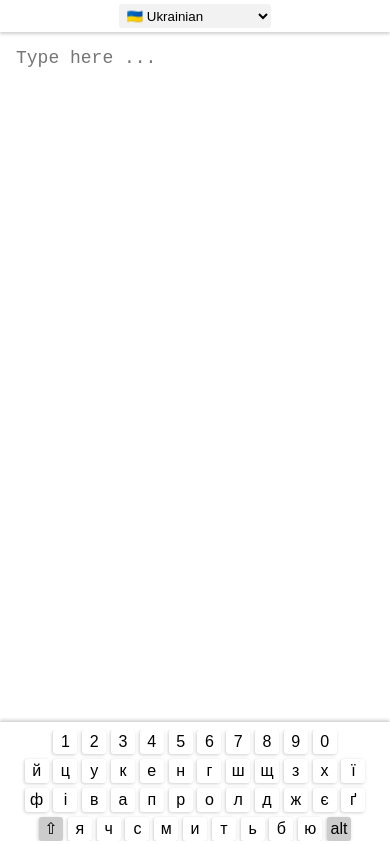
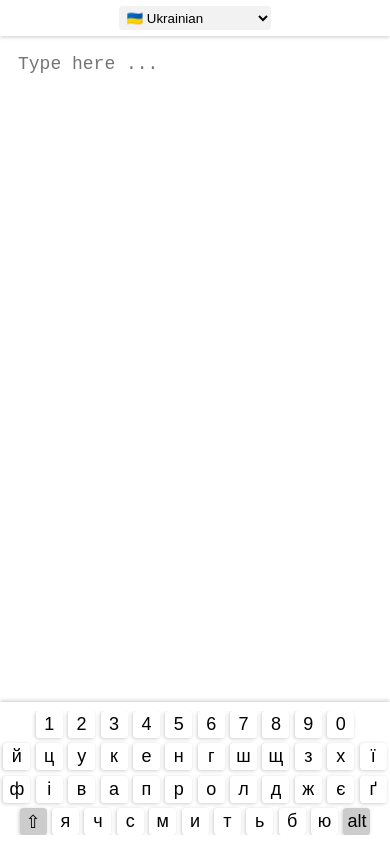
Before and after one commit to IntegerVector/virtual-keyboard, an Angular app: page / in a window 390 px wide. Built offline with nearby package versions, Linux system fonts and the light colour scheme.

Commit message:
key size fixed

```diff
--- a/src/app/app.component.css
+++ b/src/app/app.component.css
@@ -33,9 +33,3 @@
   -webkit-box-shadow: 0 -0.1rem 0.2rem 0.01rem #00000030;
   -moz-box-shadow: 0 -0.1rem 0.2rem 0.01rem #00000030;
 }
-
-@media only screen and (max-width: 900px) {
-  .virtual-keyboard__keyboard {
-    padding-bottom: 0.2rem;
-  }
-}
--- a/src/app/keyboard/key/key.component.css
+++ b/src/app/keyboard/key/key.component.css
@@ -2,8 +2,7 @@
   user-select: none;
   cursor: pointer;
   height: 2rem;
-  min-width: 2rem;
-  max-width: 10rem;
+  width: 2rem;
   padding: 0.75rem;
   display: grid;
   grid-template-columns: 50% 50%;
@@ -14,7 +13,7 @@
   transition: background-color 100ms;
 }
 
-@media only screen and (max-width: 900px) {
+@media only screen and (max-width: 950px) {
   .key-container {
     display: grid;
     grid-template-columns: 100%;
--- a/src/app/keyboard/keyboard/keyboard.component.css
+++ b/src/app/keyboard/keyboard/keyboard.component.css
@@ -21,7 +21,7 @@
   gap: 0.5rem;
 }
 
-@media only screen and (max-width: 900px) {
+@media only screen and (max-width: 950px) {
   .rows__container {
     gap: 0.3rem;
     overflow: scroll;
--- a/src/styles.css
+++ b/src/styles.css
@@ -1,6 +1,6 @@
 /* You can add global styles to this file, and also import other style files */
 :root {
-  font-size: 16px;
+  font-size: large;
   font-family: Arial, Helvetica, sans-serif;
 }
 
```
